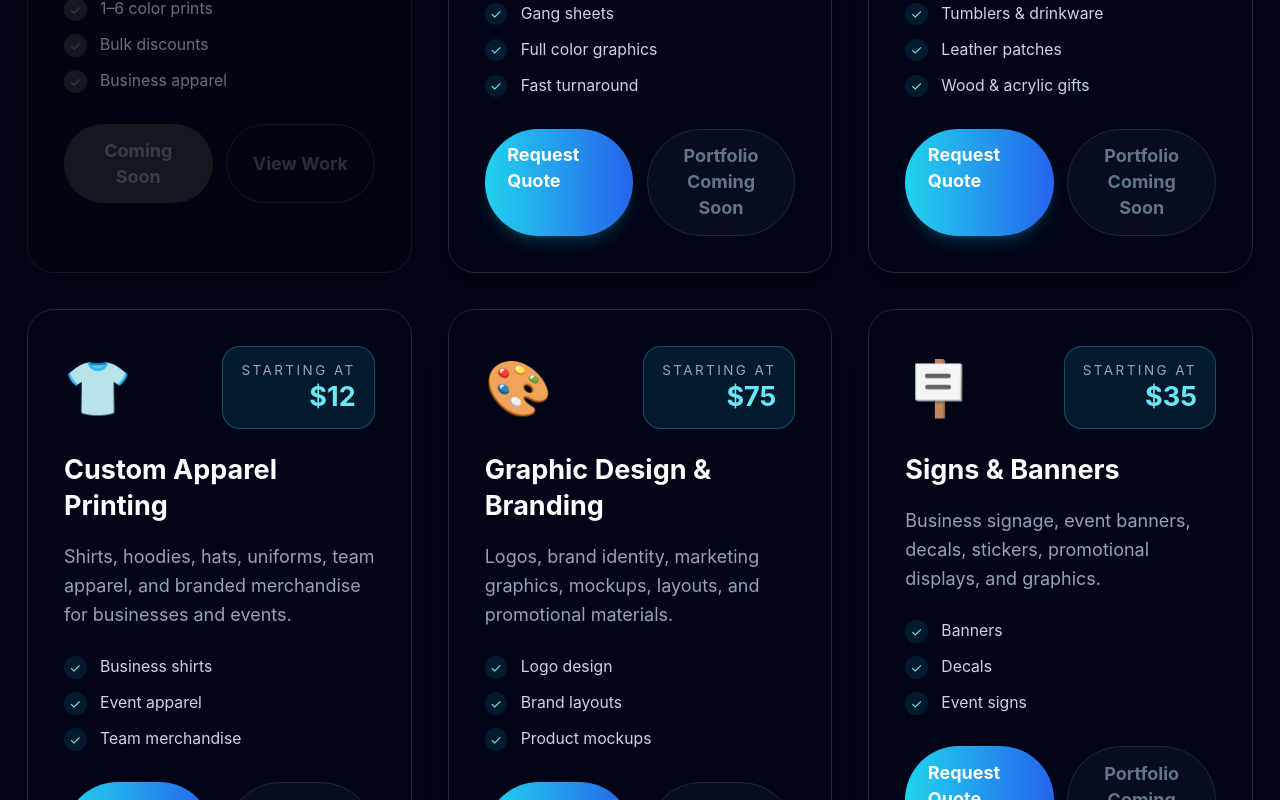
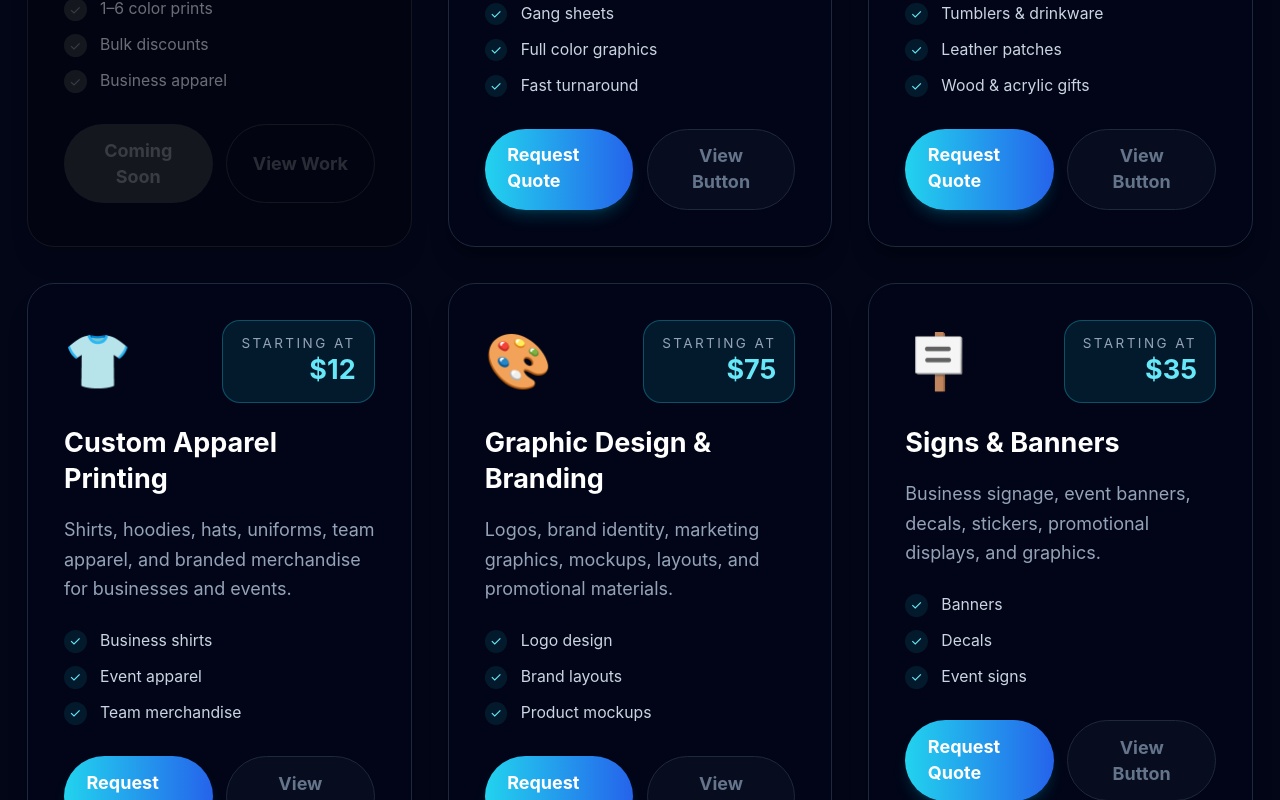
Before and after one commit to outlandi-co/signavi-studio, a React (Vite) app: page /services in a window 1280 px wide. Shown: the part 1080-1880 px from the top of the page. Built offline with nearby package versions, Linux system fonts and the light colour scheme; no server answers.

Commit message:
Keep View Work disabled

```diff
--- a/src/pages/Services.jsx
+++ b/src/pages/Services.jsx
@@ -340,10 +340,10 @@ export default function Services() {
                       <button
                         type="button"
                         disabled
-                        title={`${service.title} portfolio coming soon`}
+                        title={`${service.title} View Button`}
                         className="cursor-not-allowed rounded-full border border-slate-800 bg-slate-900/40 px-5 py-3 font-bold text-slate-500"
                       >
-                        Portfolio Coming Soon
+                        View Button
                       </button>
                     )}
                   </>
```
